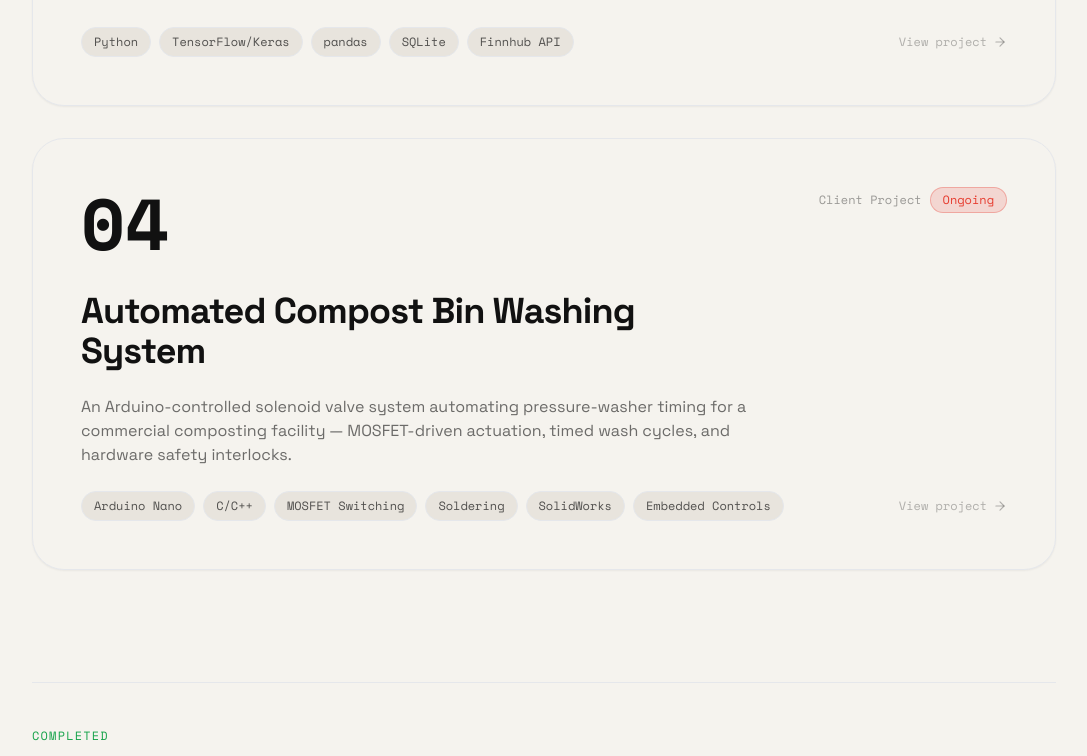
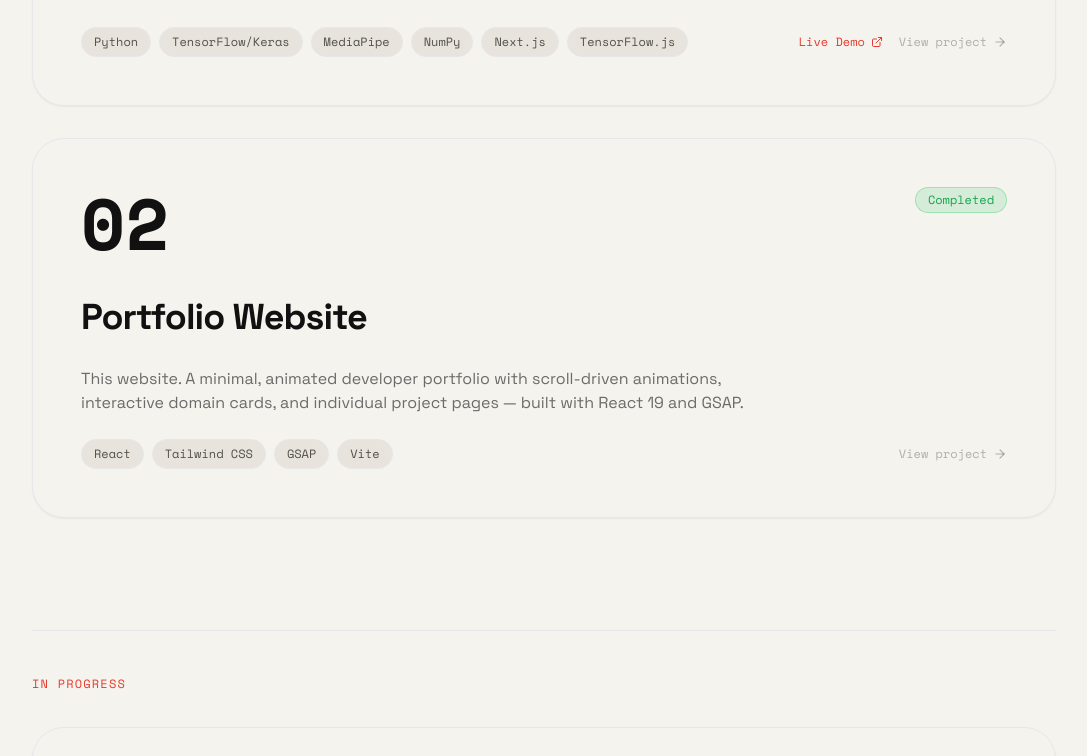
Before and after one commit to raphaelkaramagi/Portfolio-Website, a React (Vite) app: page / in a window 1280 px wide. Shown: the part 2320-3076 px from the top of the page, without its empty margins (96-1183 px from the left). Built offline with nearby package versions, Linux system fonts and the light colour scheme.

Commit message:
Updated order of project archive

```diff
--- a/src/components/ProjectArchive.jsx
+++ b/src/components/ProjectArchive.jsx
@@ -121,7 +121,7 @@ function ProjectCard({ project, index }) {
   )
 }
 
-const sectionOrder = ['Ongoing', 'Completed', 'Planned']
+const sectionOrder = ['Completed', 'Ongoing', 'Planned']
 
 const sectionMeta = {
   Ongoing: { label: 'In Progress', accent: 'text-signal' },
```
